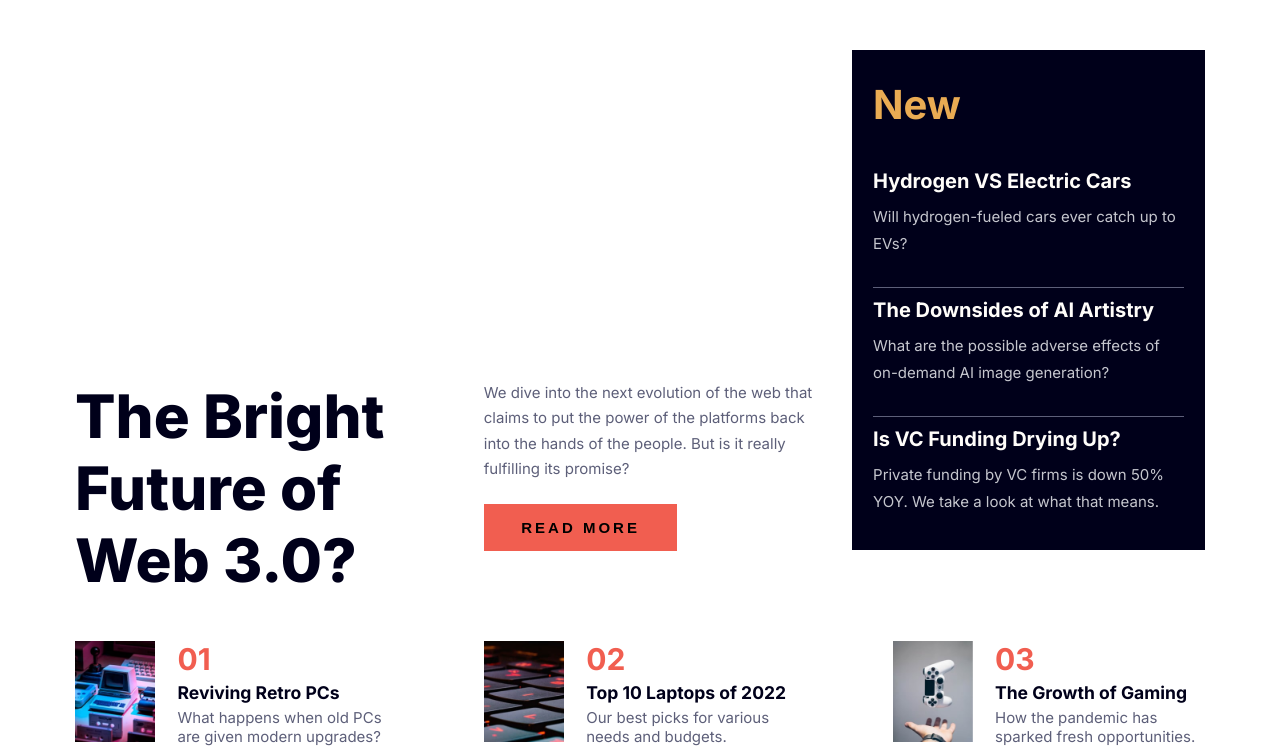
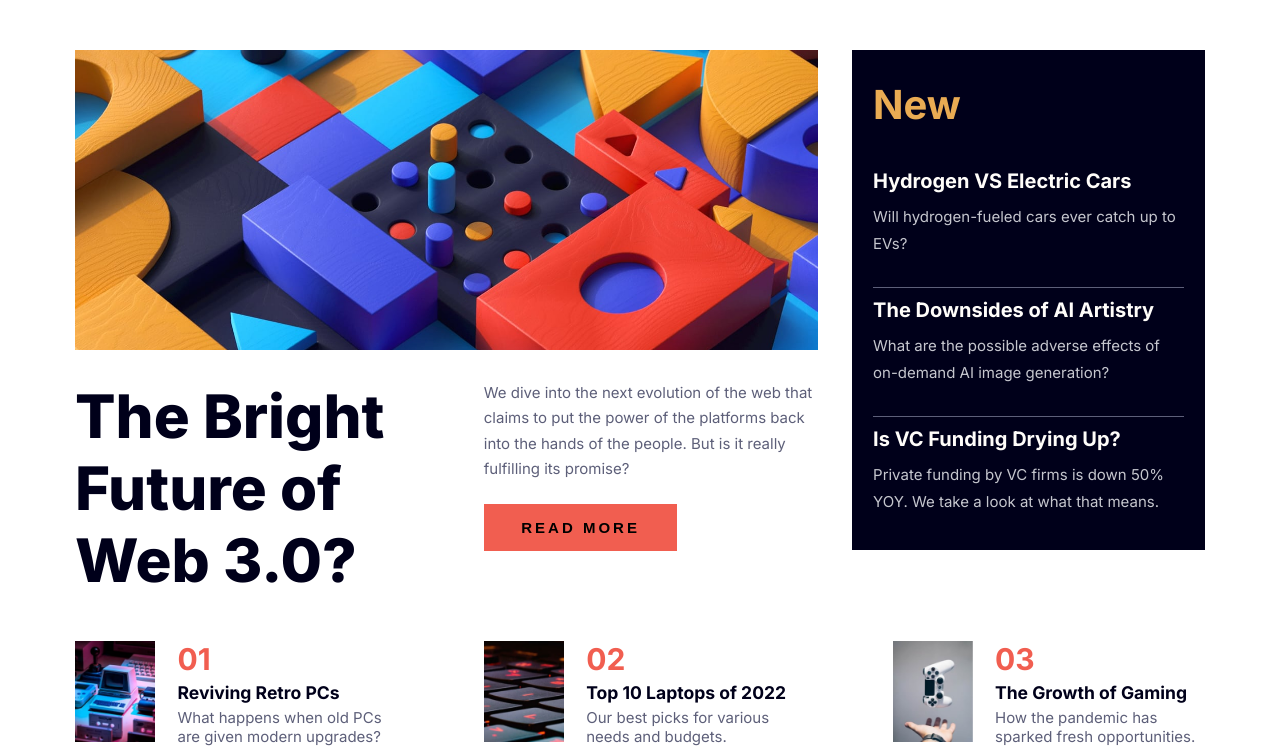
Before and after one commit to shena9y/News-homepage-solution, a plain HTML site: page index.html in a window 1280 px wide. Shown: the part 131-877 px from the top of the page. Drawn offline with Linux system fonts and the light colour scheme; the site is published under a folder, as on GitHub Pages, so addresses that start at the root find nothing.

Commit message:
Update style.css

```diff
--- a/style.css
+++ b/style.css
@@ -70,7 +70,7 @@ a {
   width: 70%;
 }
 .content .left .photo-section {
-  background-image: url(/assets/images/image-web-3-desktop.jpg);
+  background-image: url(assets/images/image-web-3-desktop.jpg);
   background-position: top left;
   background-repeat: no-repeat;
   background-size: cover;
```
